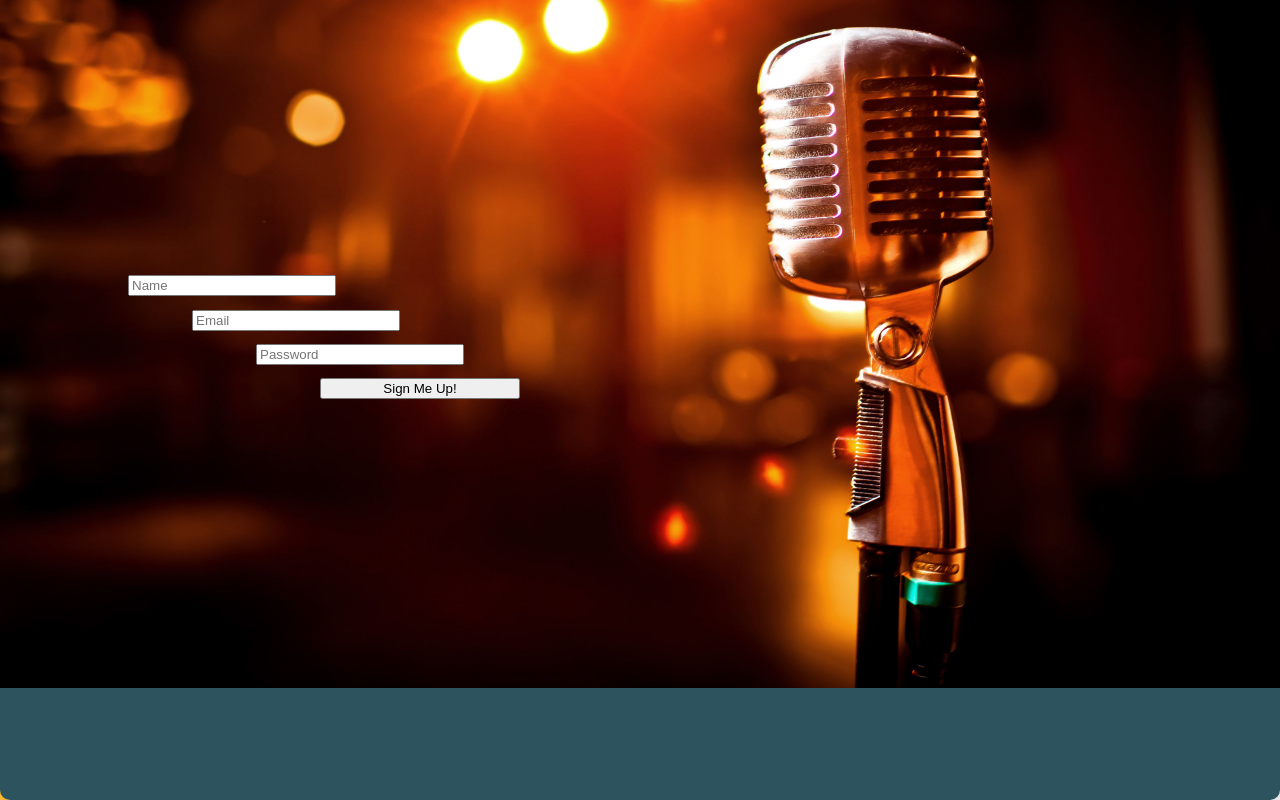
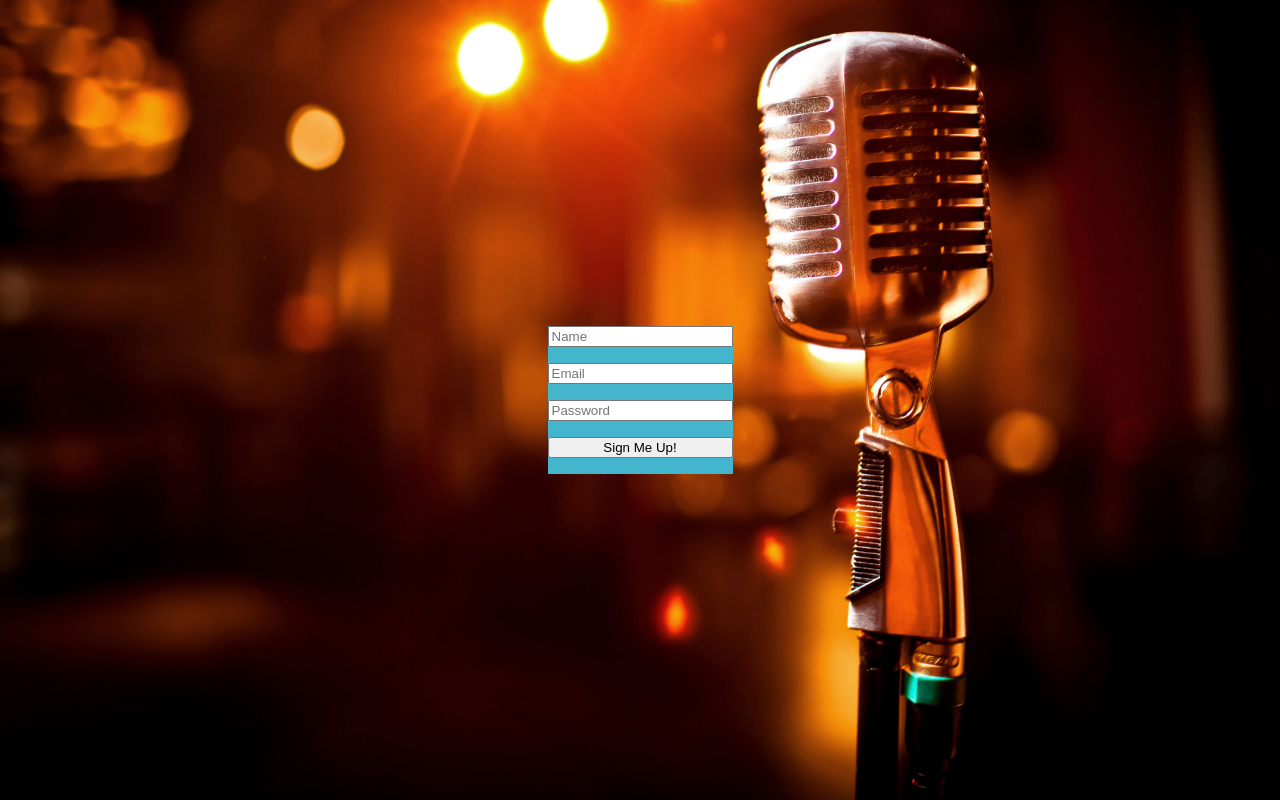
Before and after one commit to joshmrallen/ktv-frontend, a React (Create React App) app: page /signup in a window 1280 px wide. Built offline with nearby package versions, Linux system fonts and the light colour scheme; no server answers; sample sign-in values are in the browser's storage.

Commit message:
css changes

```diff
--- a/src/App.css
+++ b/src/App.css
@@ -63,28 +63,30 @@ body {
         background-image: url('./images/lone_mic_large.jpg');
         background-size: 100% 100%;
         height: calc(100vh);
-        position: relative;
+        display:flex;
+        flex-direction:column;
+        justify-content: space-around;
+        align-items: center;
       }
 
       .home span {
-        left: 10%;
-        top: 40%;
+        order:2;
         font-size: 2rem;
-        position: absolute;
+        color:white;
+        font-family: 'Trebuchet MS', 'Lucida Sans Unicode', 'Lucida Grande', 'Lucida Sans', Arial, sans-serif;
+        text-shadow: 2px 2px 8px black;
+        background-color: #43b5cc18;
+        /* box-shadow: 0 0 5 10 #43b5cc3a; */
+        border-radius: 50px;
       }
 
       .home .login{
-        left:20%;
-        position: absolute;
-        top: 30%;
-      }
-
-      .home .login{
-        left:20%;
-        position: absolute;
-        top: 30%;
+        order:1;
         font-size: 2rem;
-        color:#12343B;
+        color:#43b5cc;
+        transition: all 0.25s;
+        transition-timing-function: ease-in;
+        text-shadow: 2px 2px 8px #E1B382;
       }
 
       .home .login:hover{
@@ -92,52 +94,16 @@ body {
       }
 
       .home .signup{
-        left:20%;
-        position: absolute;
-        top: 70%;
+        order:3;
         font-size: 2rem;
-        color:#12343B;
+        color:#43b5cc;
         transition: all 0.25s;
         transition-timing-function: ease-in;
+        text-shadow: 2px 2px 8px #E1B382;
       }
 
       .home .signup:hover{
         color:#C89666;
-      }
-
-      .wrapper .loadPage {
-        background-image: url('./images/lone_mic_large.jpg');
-        background-size: 100% 100%;
-        height: 86vh;
-        position: relative;
-      }
-
-      .wrapper .loadPage form .name{
-        position: absolute;
-        left:10%;
-        top:40%;
-        width: 200px
-      }
-
-      .wrapper .loadPage form .email{
-        position: absolute;
-        left:15%;
-        top:45%;
-        width: 200px
-      }
-
-      .wrapper .loadPage form .password{
-        position: absolute;
-        left:20%;
-        top:50%;
-        width: 200px
-      }
-
-      .wrapper .loadPage form .submit{
-        position: absolute;
-        left:25%;
-        top:55%;
-        width: 200px
       }
 
       .mainroom {
@@ -239,3 +205,15 @@ body {
         line-height: 10px;
         cursor: pointer;
       }
+
+      .form {
+        display: flex;
+        flex-direction: column;
+        /* height:30vh; */
+        background-color: #43b5cc;
+        /* justify-content:space-around; */
+      }
+
+      .form input{
+        margin-bottom: 1rem;
+      }
--- a/src/components/Login.js
+++ b/src/components/Login.js
@@ -3,8 +3,8 @@ import React from 'react'
 const Login = (props) => {
 
     return(
-        <div className='loadPage'>
-            <form onSubmit={props.submitHandler}>
+        <div className='home'>
+            <form className='form' onSubmit={props.submitHandler}>
                 <input type='email' className='email' name='email' placeholder='Email' onChange={props.changeHandler} value={props.email} />
                 <input type='password' className='password' name='password' placeholder='Password' onChange={props.changeHandler} value={props.password} />
                 <input type='submit' className='submit' value='Login!' />
--- a/src/components/SignUp.js
+++ b/src/components/SignUp.js
@@ -3,8 +3,8 @@ import React from 'react'
 const SignUp = (props) => {
 
     return(
-        <div className='loadPage'>
-            <form className='signuppage' onSubmit={props.submitHandler}>
+        <div className='home'>
+            <form className='form' onSubmit={props.submitHandler}>
                 <input type='text' className='name' name='name' placeholder='Name' onChange={props.changeHandler} value={props.name} />
                 <input type='email' className='email' name='email' placeholder='Email' onChange={props.changeHandler} value={props.email} />
                 <input type='password' className='password' name='password' placeholder='Password' onChange={props.changeHandler} value={props.password} />
```
